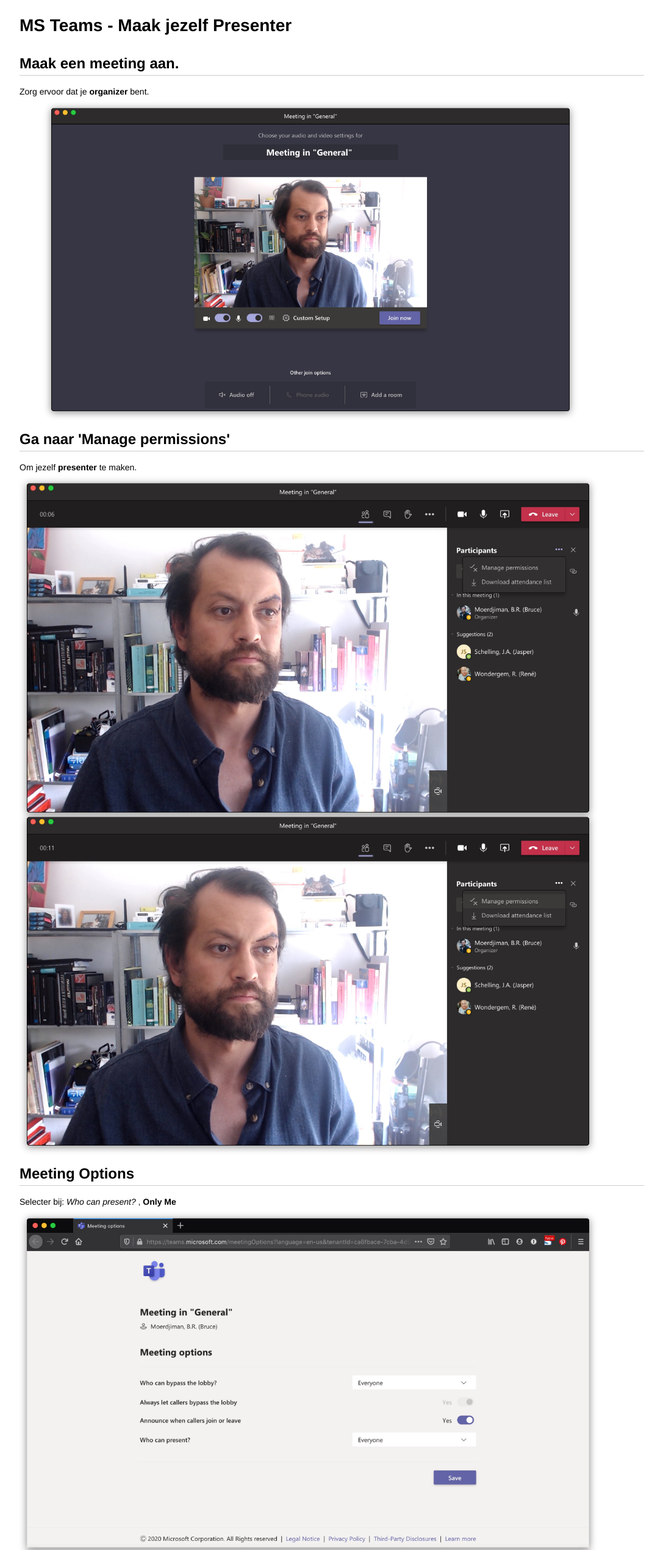
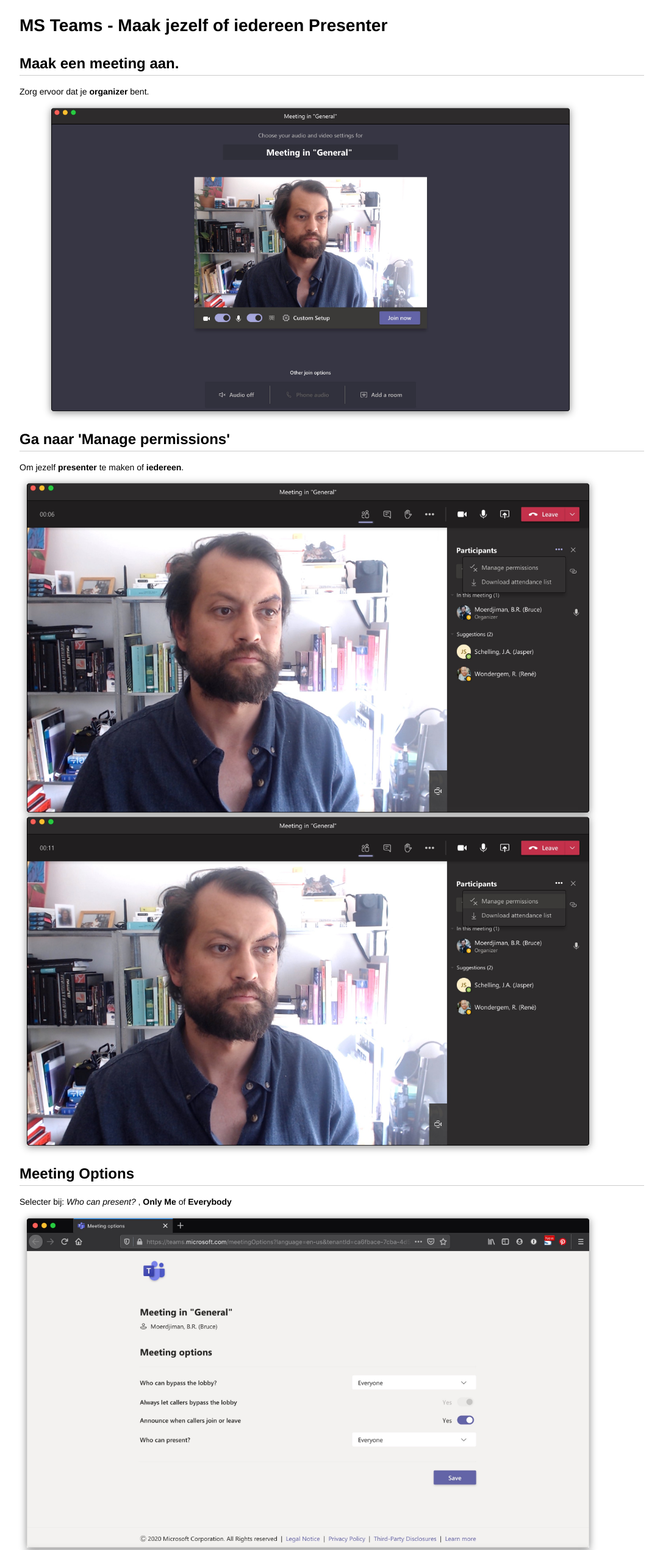
Before and after one commit to broezer/ms-team-presenter, a plain HTML site: page index.html in a window 1280 px wide. Shown: the top 2541 px of the page at 61% size, without its empty margins (96-1183 px from the left). Drawn offline with Linux system fonts and the light colour scheme.

Commit message:
update for everybody

```diff
--- a/index.html
+++ b/index.html
@@ -7,7 +7,7 @@
 </head>
 <body>
 	<main>
-		<h1>MS Teams - Maak jezelf Presenter</h1>
+		<h1>MS Teams - Maak jezelf of iedereen Presenter</h1>
 		<h2>Maak een meeting aan.</h2>
 
 		<p>Zorg ervoor dat je <strong>organizer</strong> bent.</p>
@@ -18,19 +18,19 @@
 
 		<h2>Ga naar 'Manage permissions'</h2>
 
-		<p>Om jezelf <strong>presenter</strong> te maken. </p>
+		<p>Om jezelf <strong>presenter</strong> te maken of <strong>iedereen</strong>. </p>
 
 		<p><img src="img/02.jpg" alt="" />
 		<img src="img/03.jpg" alt="" /></p>
 
 		<h2>Meeting Options</h2>
 
-		<p>Selecter bij: <em>Who can present?</em> , <strong>Only Me</strong></p>
+		<p>Selecter bij: <em>Who can present?</em> , <strong>Only Me</strong> of <strong>Everybody</strong></p>
 
 		<p><img src="img/04.jpg" alt="" />
 		<img src="img/05.jpg" alt="" /></p>
 
-		<h2>Je bent nu 'Presenter'</h2>
+		<h2>Je bent nu 'Presenter' of iedereen is 'Presenter'</h2>
 
 		<p>Dit betekent dat je niet op mute kan worden gezet.
 		Daarnaast kan je iemand anders ook <strong>presenter</strong> maken.</p>
```
